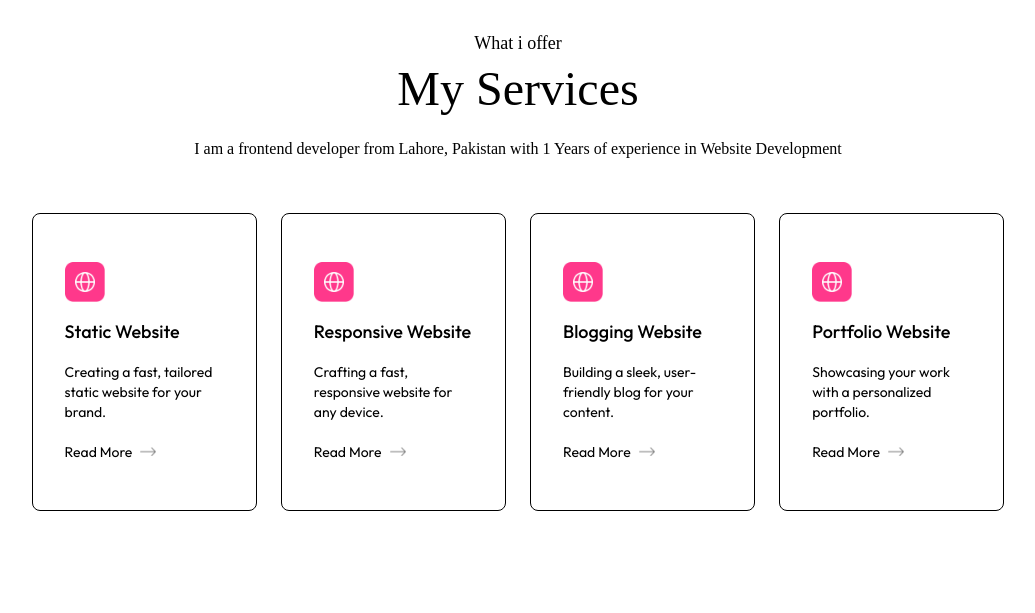
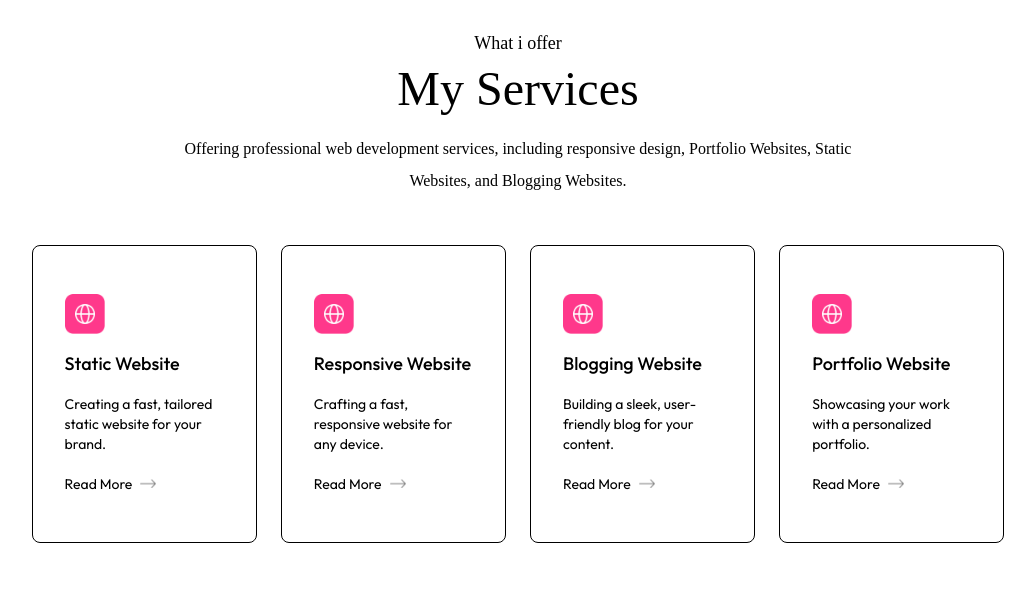
Before and after one commit to rajab0048/My-Portfolio, a plain HTML site: page index.html in a window 1280 px wide. Shown: the part 1640-2253 px from the top of the page, without its empty margins (122-1157 px from the left). Drawn offline with nearby package versions, Linux system fonts and the light colour scheme; a web font is replaced by a local one.

Commit message:
Update index.html

```diff
--- a/index.html
+++ b/index.html
@@ -181,9 +181,8 @@
         <h4 class="text-center mb-2 text-lg font-Ovo">What i offer</h4>
         <h2 class="text-center text-5xl font-Ovo">My Services</h2>
 
-        <p class="text-center max-w-2xl mx-auto mt-5 mb-12 font-Ovo">I am a frontend developer from Lahore, Pakistan
-            with 1 Years
-            of experience in Website Development</p>
+        <p class="text-center max-w-2xl mx-auto mt-5 mb-12 font-Ovo">Offering professional web development services, including responsive design, Portfolio Websites, Static Websites,  and Blogging Websites.</p>
+
 
         <div class="grid grid-cols-auto gap-6 my-10">
             <div
```
